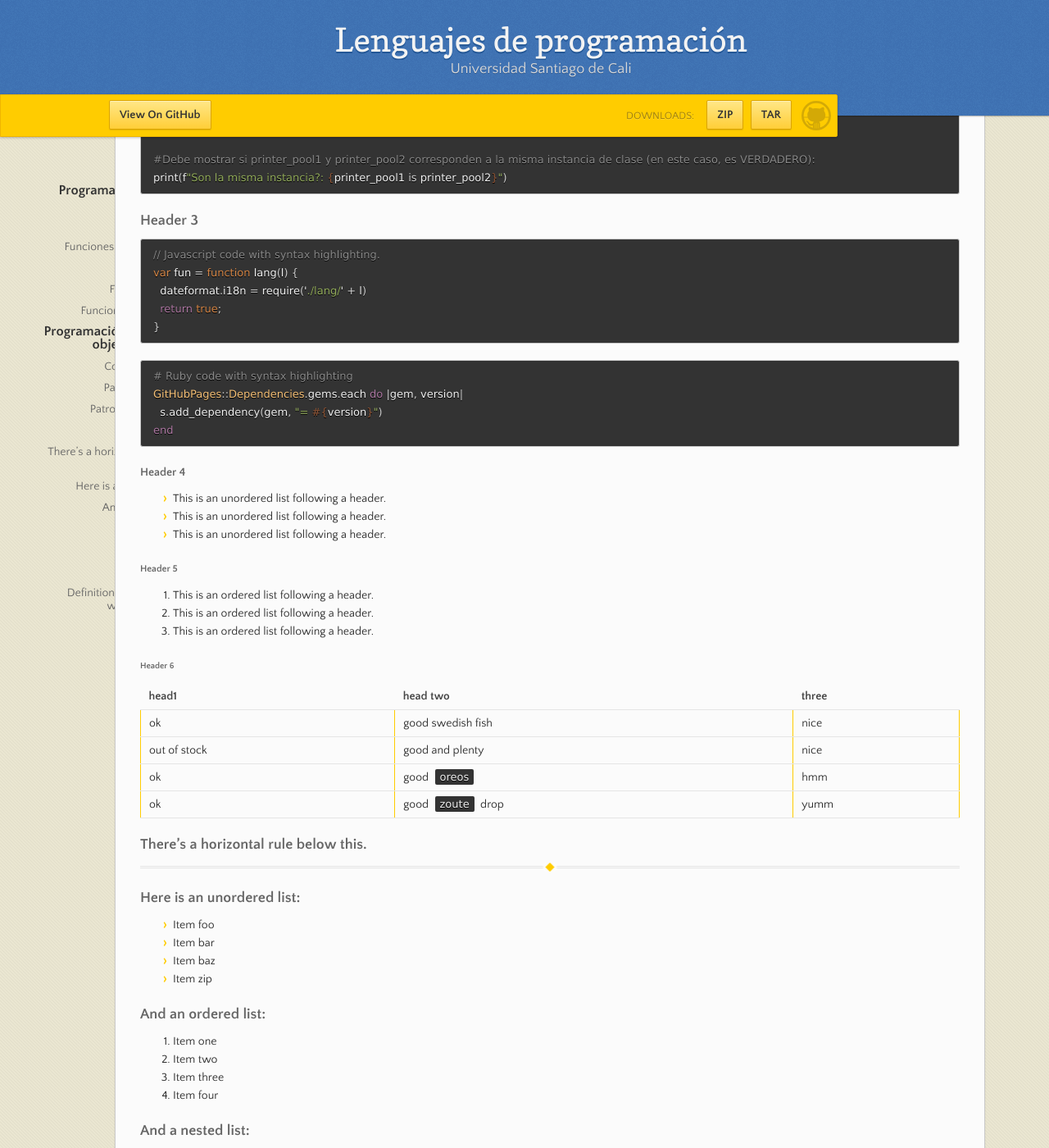
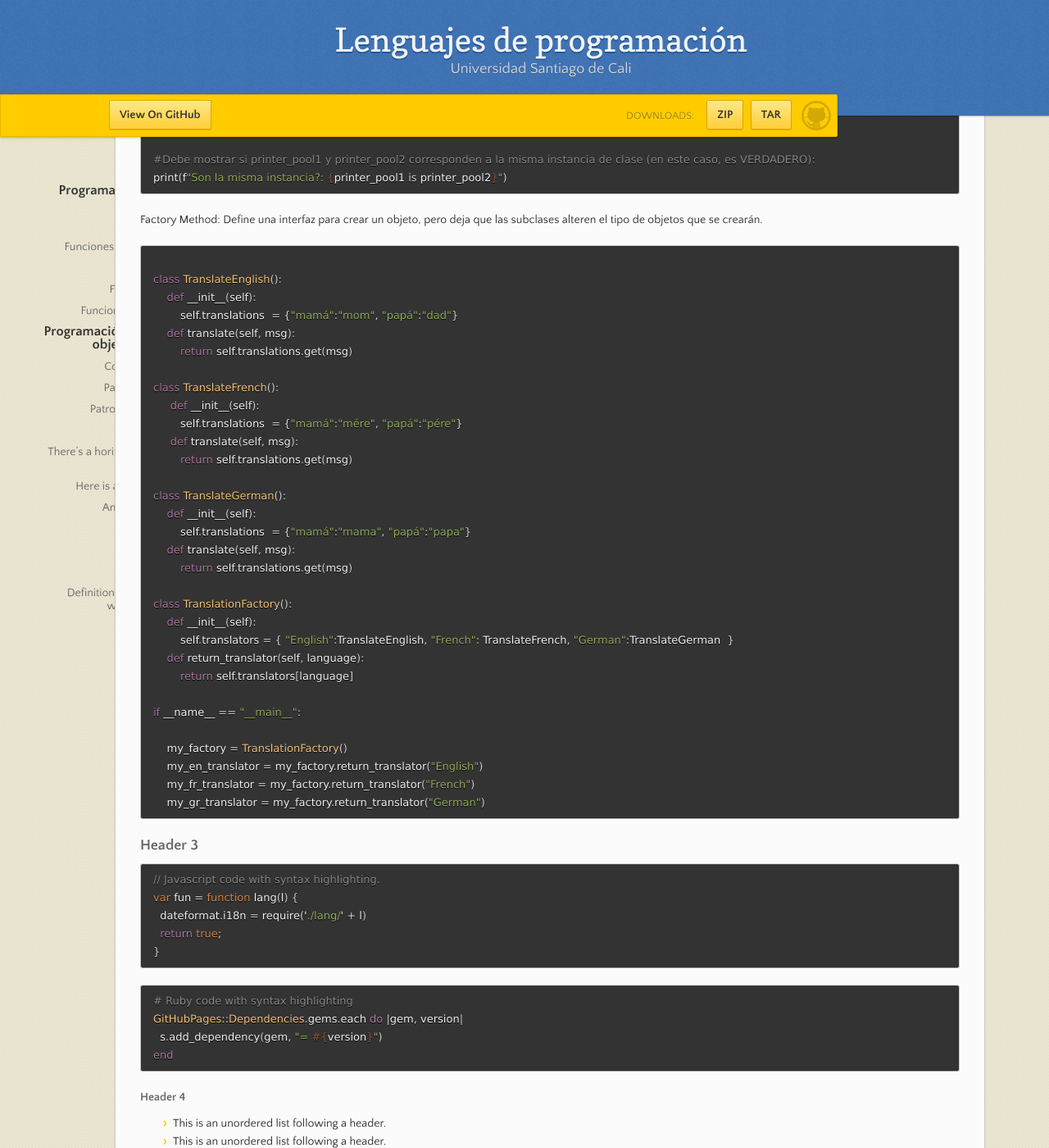
Before and after one commit to JDaviddE/JDaviddE.github.io, a Jekyll site: the page built from index.md, in a window 1280 px wide and 1400 px high, scrolled down 6306 px. Shown: the whole window at 82% size. Built offline with Jekyll 4.4.1, drawn with Linux system fonts in a browser that asks for light colours.

Commit message:
Update index.md

````diff
--- a/index.md
+++ b/index.md
@@ -286,6 +286,40 @@ print(printer_pool2)
 #Debe mostrar si printer_pool1 y printer_pool2 corresponden a la misma instancia de clase (en este caso, es VERDADERO):
 print(f"Son la misma instancia?: {printer_pool1 is printer_pool2}")
 ```
+Factory Method:  Define una interfaz para crear un objeto, pero deja que las subclases alteren el tipo de objetos que se crearán.
+```python
+
+class TranslateEnglish():
+    def __init__(self):
+        self.translations  = {"mamá":"mom", "papá":"dad"}
+    def translate(self, msg):
+        return self.translations.get(msg)
+
+class TranslateFrench():
+     def __init__(self):
+        self.translations  = {"mamá":"mére", "papá":"pére"}
+     def translate(self, msg):
+        return self.translations.get(msg)
+
+class TranslateGerman():
+    def __init__(self):
+        self.translations  = {"mamá":"mama", "papá":"papa"}
+    def translate(self, msg):
+        return self.translations.get(msg)
+
+class TranslationFactory():
+    def __init__(self):
+        self.translators = { "English":TranslateEnglish, "French": TranslateFrench, "German":TranslateGerman  }
+    def return_translator(self, language):
+        return self.translators[language]
+
+if __name__ == "__main__":
+
+    my_factory = TranslationFactory()
+    my_en_translator = my_factory.return_translator("English")
+    my_fr_translator = my_factory.return_translator("French")
+    my_gr_translator = my_factory.return_translator("German")
+```
 ### Header 3
 
 ```js
````
